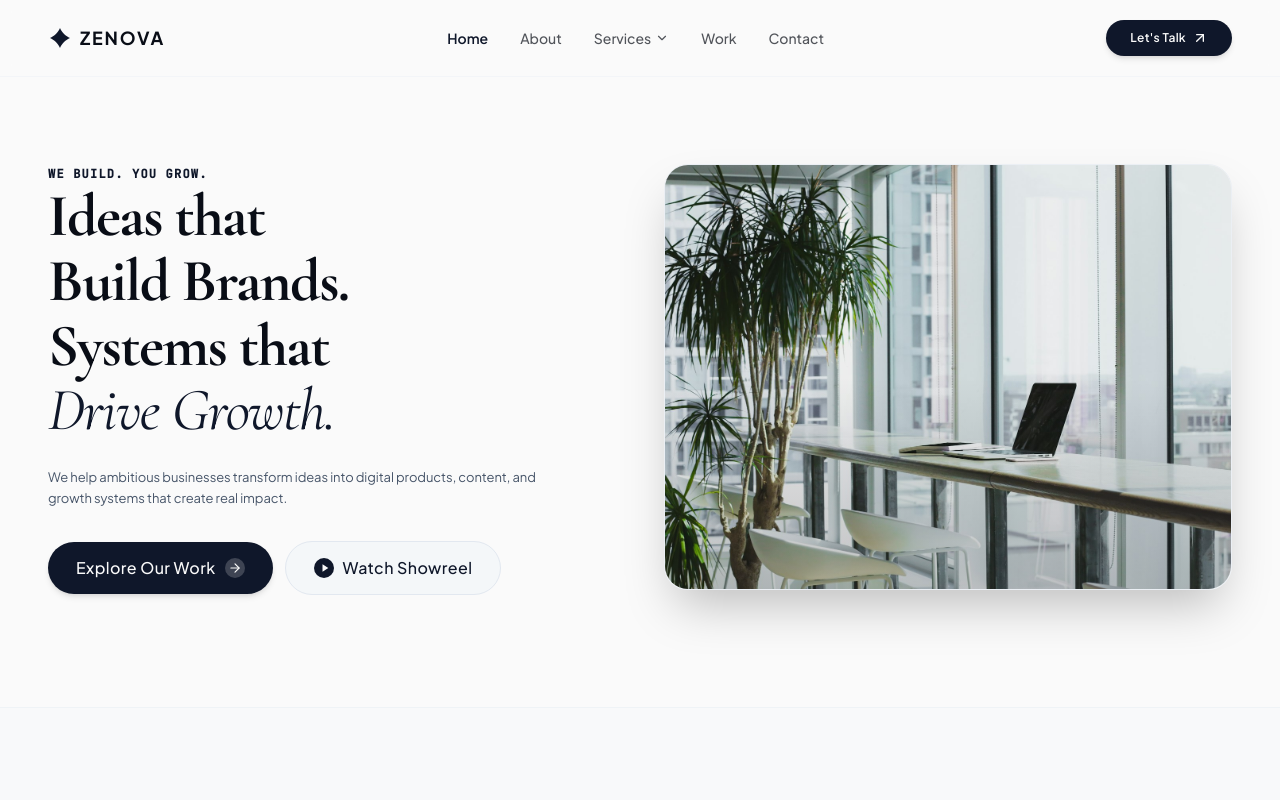
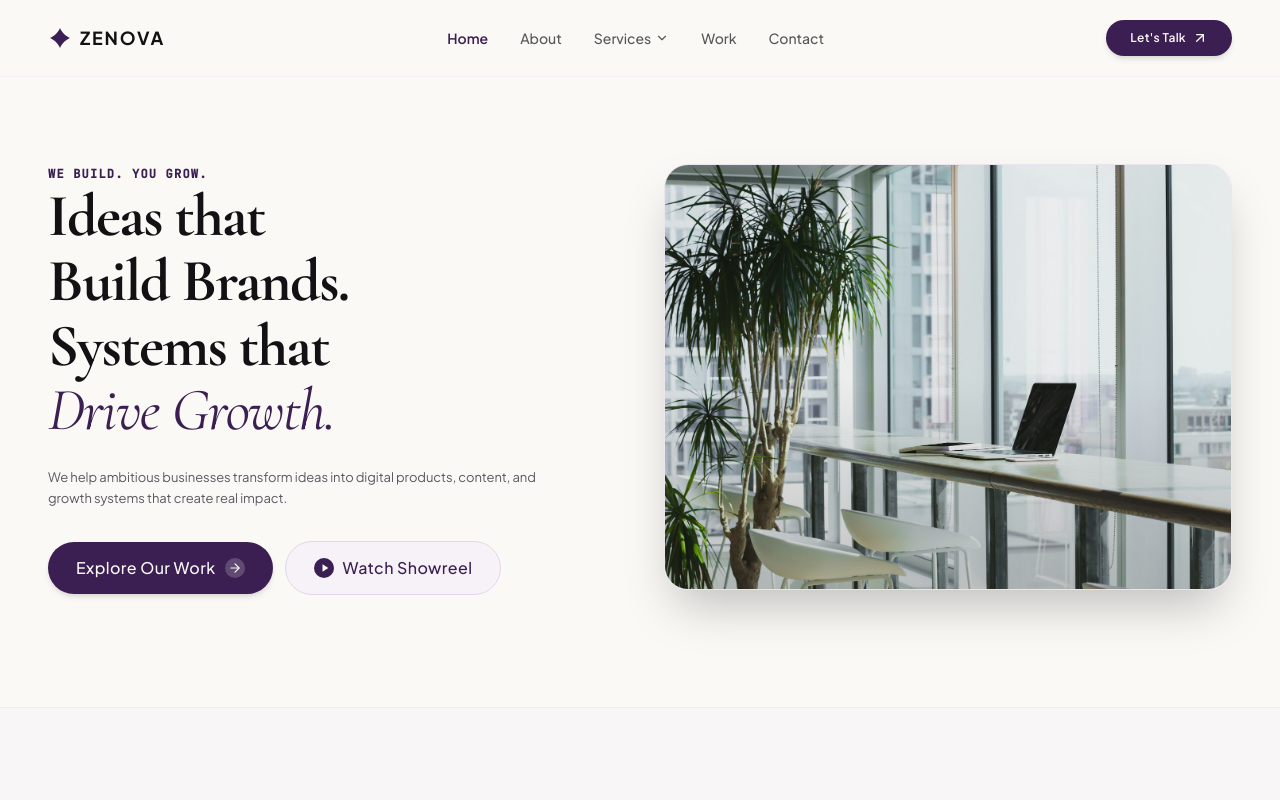
Before and after one commit to Krishna00s/Zenova, a React (Vite) app: page / in a window 1280 px wide. Shown: the top 800 px of the page. Built offline with nearby package versions, Linux system fonts and the light colour scheme.

Commit message:
feat: restore signature warm lavender theme on Landing Page while preserving clean minimalist slate design on dedicated service pages

```diff
--- a/src/components/ui/Badge.tsx
+++ b/src/components/ui/Badge.tsx
@@ -9,12 +9,12 @@ export interface BadgeProps {
 
 export const Badge: React.FC<BadgeProps> = ({
   children,
-  variant = 'violet',
+  variant = 'lavender',
   className,
 }) => {
   const variantStyles = {
-    lavender: 'bg-slate-100 text-slate-900 border-slate-200',
-    violet: 'bg-near-black text-soft-white border-transparent',
+    lavender: 'bg-warm-lavender text-deep-violet border-muted-lavender',
+    violet: 'bg-deep-violet text-soft-white border-transparent',
     slate: 'bg-soft-white text-neutral-slate border-slate-200',
     outline: 'bg-transparent text-near-black border-near-black/20',
   };
--- a/src/styles/globals.css
+++ b/src/styles/globals.css
@@ -1,12 +1,12 @@
 @import "tailwindcss";
 
 @theme {
-  --color-soft-white: #FAFAFA;
-  --color-warm-lavender: #F1F5F9;
-  --color-deep-violet: #0F172A;
-  --color-muted-lavender: #E2E8F0;
-  --color-near-black: #090D16;
-  --color-neutral-slate: #64748B;
+  --color-soft-white: #FAF9F6;
+  --color-warm-lavender: #F3EEF8;
+  --color-deep-violet: #3B1F52;
+  --color-muted-lavender: #E2D7ED;
+  --color-near-black: #121113;
+  --color-neutral-slate: #5C5862;
 
   --font-editorial: var(--font-family-editorial, 'Cormorant Garamond', Georgia, serif);
   --font-sans: var(--font-family-sans, 'Plus Jakarta Sans', system-ui, -apple-system, sans-serif);
@@ -18,12 +18,12 @@
   --font-family-sans: 'Plus Jakarta Sans', system-ui, -apple-system, sans-serif;
   --font-family-mono: 'JetBrains Mono', monospace;
 
-  --bg-primary: #FAFAFA;
-  --bg-secondary: #F1F5F9;
-  --text-primary: #090D16;
-  --text-muted: #64748B;
-  --accent-violet: #0F172A;
-  --accent-lavender: #E2E8F0;
+  --bg-primary: #FAF9F6;
+  --bg-secondary: #F3EEF8;
+  --text-primary: #121113;
+  --text-muted: #5C5862;
+  --accent-violet: #3B1F52;
+  --accent-lavender: #E2D7ED;
 }
 
 body {
@@ -54,16 +54,16 @@ body {
 }
 
 ::-webkit-scrollbar-track {
-  background: #FAFAFA;
+  background: #FAF9F6;
 }
 
 ::-webkit-scrollbar-thumb {
-  background: #CBD5E1;
+  background: #E2D7ED;
   border-radius: 4px;
 }
 
 ::-webkit-scrollbar-thumb:hover {
-  background: #0F172A;
+  background: #3B1F52;
 }
 
 /* Typography Rules for Readability */
@@ -71,5 +71,5 @@ body {
   font-size: 0.8125rem; /* 13px */
   line-height: 1.6;
   letter-spacing: -0.005em;
-  color: #475569;
+  color: #5C5862;
 }
```
